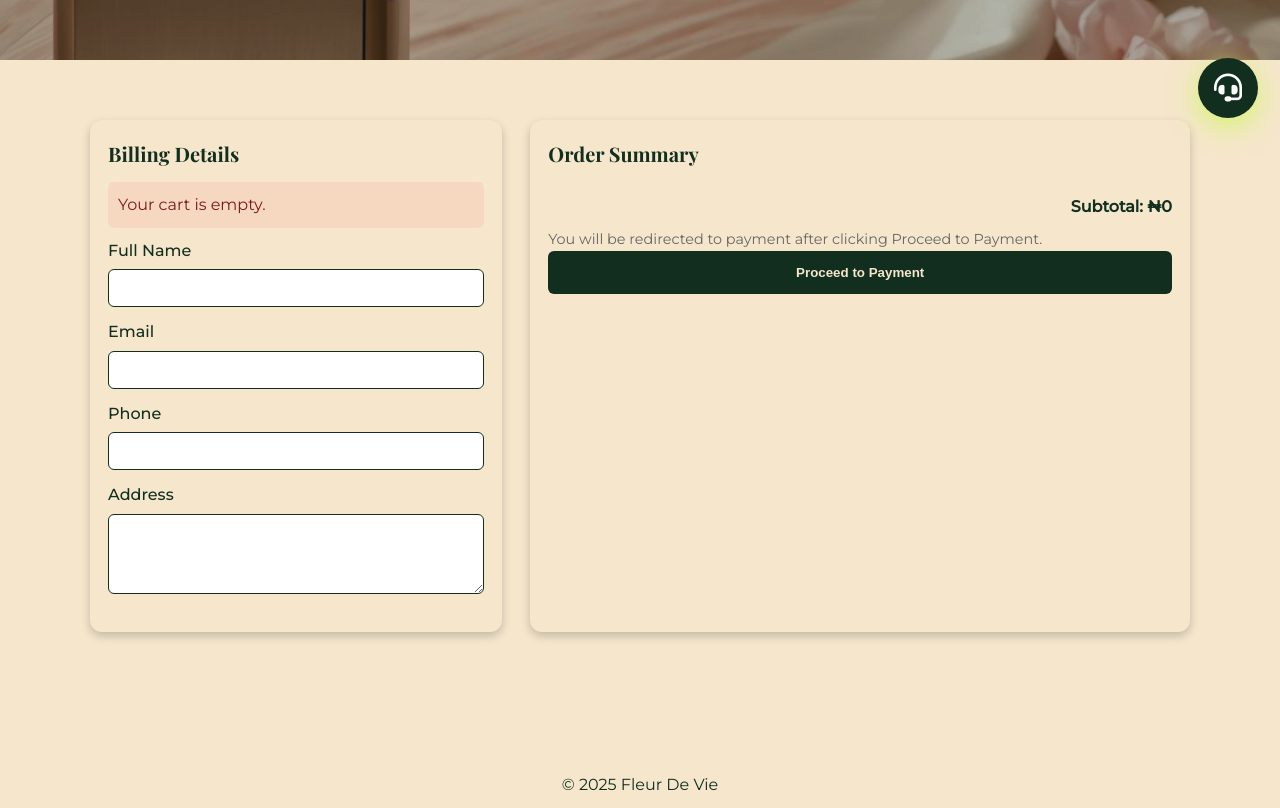
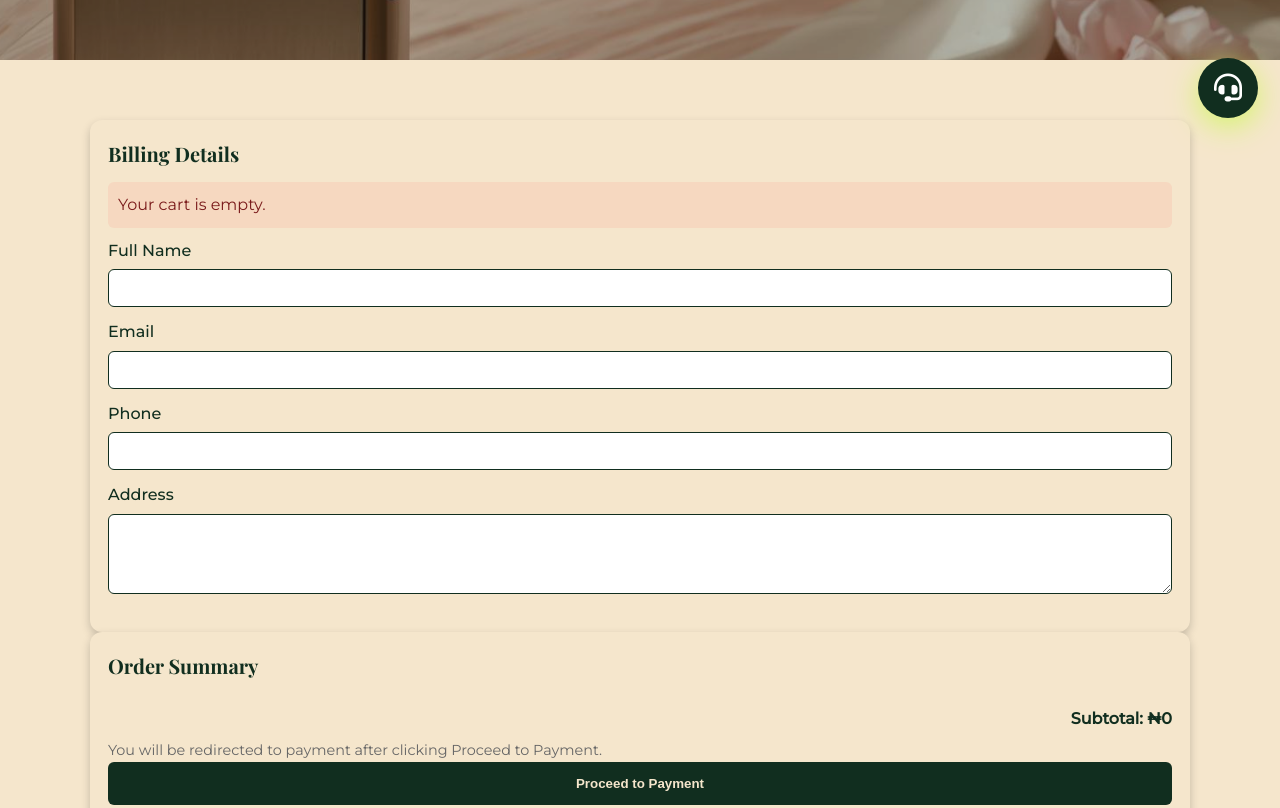
Before and after one commit to EvelynBankz/fleurdevie, a website: page checkout/index.html in a window 1280 px wide. Shown: the part 660-1468 px from the top of the page. Drawn offline with nearby package versions, Linux system fonts and the light colour scheme.

Commit message:
Update index.html

```diff
--- a/checkout/index.html
+++ b/checkout/index.html
@@ -80,7 +80,7 @@
 
     /* checkout grid */
     section.checkout{padding:60px 20px}
-    .container{max-width:1100px;margin:0 auto;display:grid;grid-template-columns:1fr 1.6fr;gap:28px}
+    .container{max-width:1100px;margin:0 auto;grid-template-columns:1fr 1.6fr;gap:28px}
     .checkout-form,.order-summary{border-radius:12px;padding:18px;box-shadow:0 4px 10px rgba(0,0,0,0.2)}
     .checkout-form{background:#F5E6CC}
     .order-summary{background:#F5E6CC}
```
